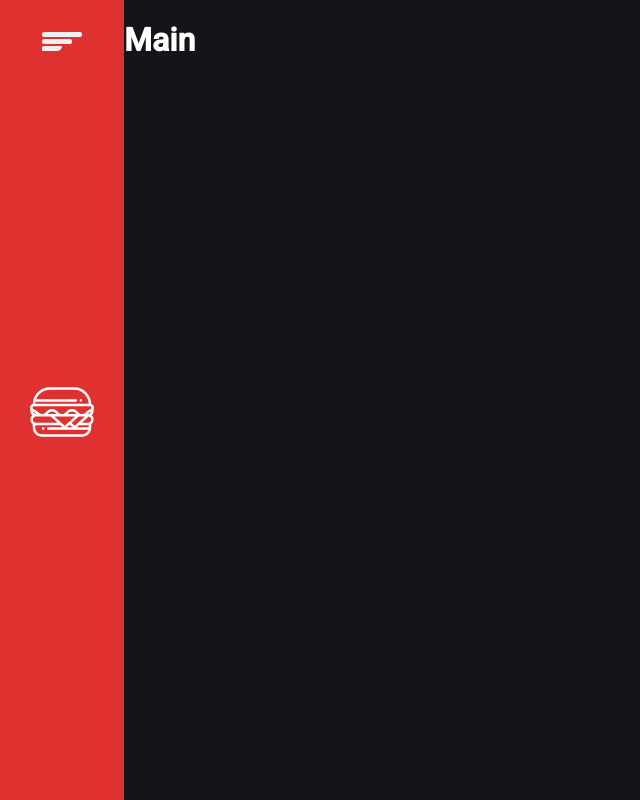
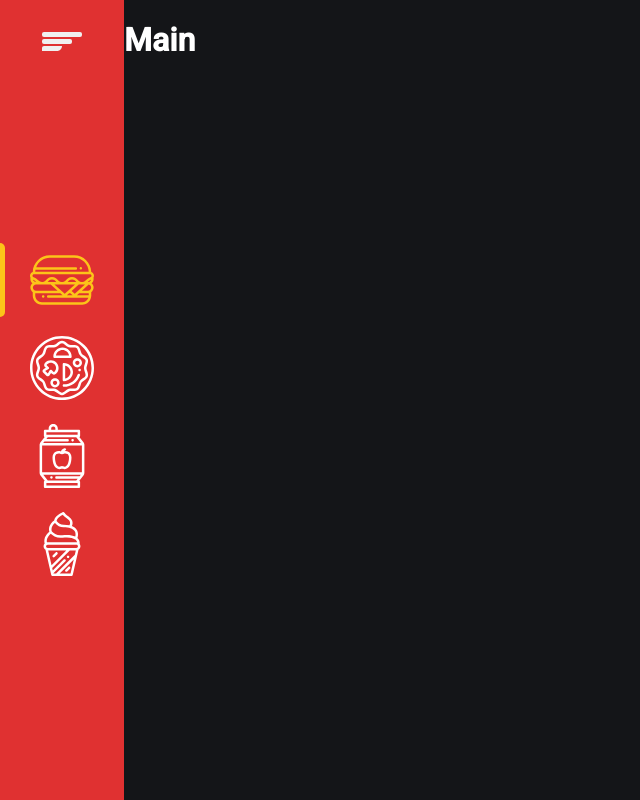
Before and after one commit to OliveiraJess/pedido-online, a React (Create React App) app: page / in a window 1280 px wide. Shown: the whole page, without its empty margins (0-640 px from the left). Built offline with nearby package versions, Linux system fonts and the light colour scheme.

Commit message:
add demais icones

```diff
--- a/src/components/Sidebar/index.tsx
+++ b/src/components/Sidebar/index.tsx
@@ -1,21 +1,42 @@
 import { Container } from "./styles";
-import { ReactComponent as BurguerIcon } from "../../assets/burger.svg";
+import { ReactComponent as BurgerIcon } from "../../assets/burger.svg";
+import { ReactComponent as PizzaIcon } from "../../assets/pizza.svg";
+import { ReactComponent as SodaPopIcon } from "../../assets/soda.svg";
+import { ReactComponent as IceCreamIcon } from "../../assets/ice-cream.svg";
 import menuImg from "../../assets/menu.svg";
 
 export function Sidebar() {
   return <Container>
     <button type="button">
-      <img src={menuImg} alt="abrir e fechar menu"/>
+      <img src={menuImg} alt="abrir e fechar menu" />
     </button>
     <nav>
       <ul>
         <li>
+          <a href="#" className="active">
+            <BurgerIcon />
+            <span>Hambúrgueres</span>
+          </a>
+        </li>
+        <li>
           <a href="#">
-            <BurguerIcon/>
-            <span>Hambúrgueres</span>
+            <PizzaIcon />
+            <span>Pizzas</span>
+          </a>
+        </li>
+        <li>
+          <a href="#">
+            <SodaPopIcon />
+            <span>Bedidas</span>
+          </a>
+        </li>
+        <li>
+          <a href="#">
+            <IceCreamIcon />
+            <span>Sorvetes</span>
           </a>
         </li>
       </ul>
     </nav>
-     </Container>
+  </Container>
 }
```
